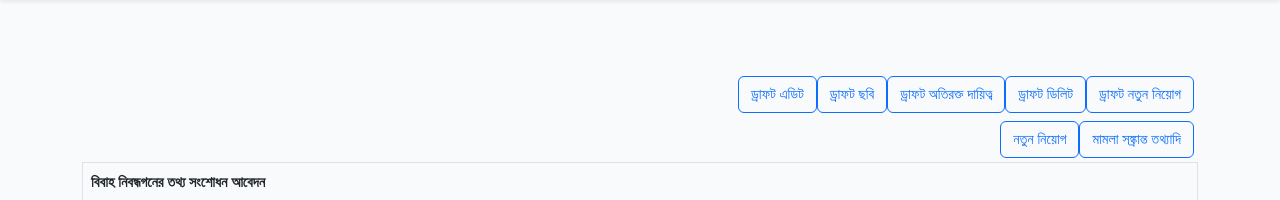
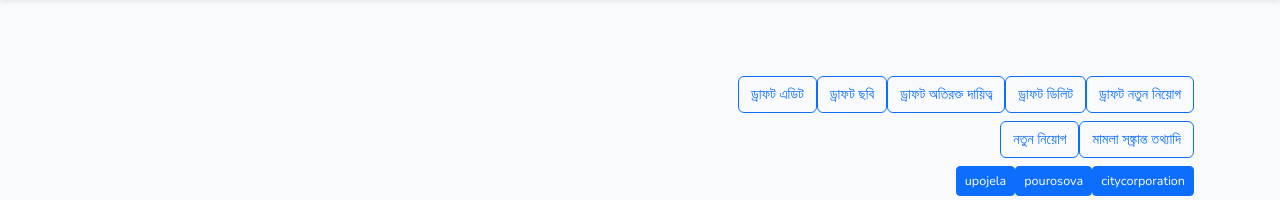
Before and after one commit to arafatju/LawOffice2026, a Laravel app: template resources/views/DR/okchange.blade.php in a window 1280 px wide. Shown: the part 64-264 px from the top of the page. Run offline with Laravel 8, Linux system fonts and the light colour scheme; the template is opened without the code that fills it, so the values that code supplies are empty; the visitor is signed in with stand-in values (Sample User, id 1).

Commit message:
sunday many newkkklll

```diff
--- a/resources/views/DR/okchange.blade.php
+++ b/resources/views/DR/okchange.blade.php
@@ -27,6 +27,39 @@
 <a class="btn btn-outline-primary" role="button" href="{{route('notun')}}"> নতুন নিয়োগ </a>
 <a class="btn btn-outline-primary" role="button" > মামলা সঙ্ক্রান্ত তথ্যাদি  </a>
 </div>
+<div class="d-flex justify-content-end p-1">
+<form action="{{route('')}}" method="POST" accept-charset="UTF-8" role="form">
+                             @csrf
+@foreach ($upojela as $district1)   <select name="sector"  id="office" class="form-control ">
+                                <option>  {{ $district1->B}} </option>
+                                </select>
+
+                     @endforeach
+                     <input type="hidden" name="category" value="upojela">
+                     <input class="btn btn-sm btn-primary  " type="submit" value="upojela">
+</form>
+<form action="{{route('')}}" method="POST" accept-charset="UTF-8" role="form">
+                             @csrf
+@foreach ($pourosova as $district2)   <select name="sector"    class="form-control ">
+                                <option>  {{ $district2->Y}} </option>
+                                </select>
+
+                     @endforeach
+                     <input type="hidden" name="category" value="pourosova">
+                     <input class="btn btn-sm btn-primary  " type="submit" value="pourosova">
+</form>
+<form action="{{route('')}}" method="POST" accept-charset="UTF-8" role="form">
+                             @csrf
+@foreach ($city as $district3)   <select name="sector"  id="office" class="form-control ">
+                                <option>  {{ $district3->Y}} </option>
+                                </select>
+
+                     @endforeach
+                     <input type="hidden" name="category" value="citycorporation">
+                     <input class="btn btn-sm btn-primary  " type="submit" value="citycorporation">
+</form>
+</div>
+
 
         <table class="table table-bordered mb-5">
         <thead>
```
